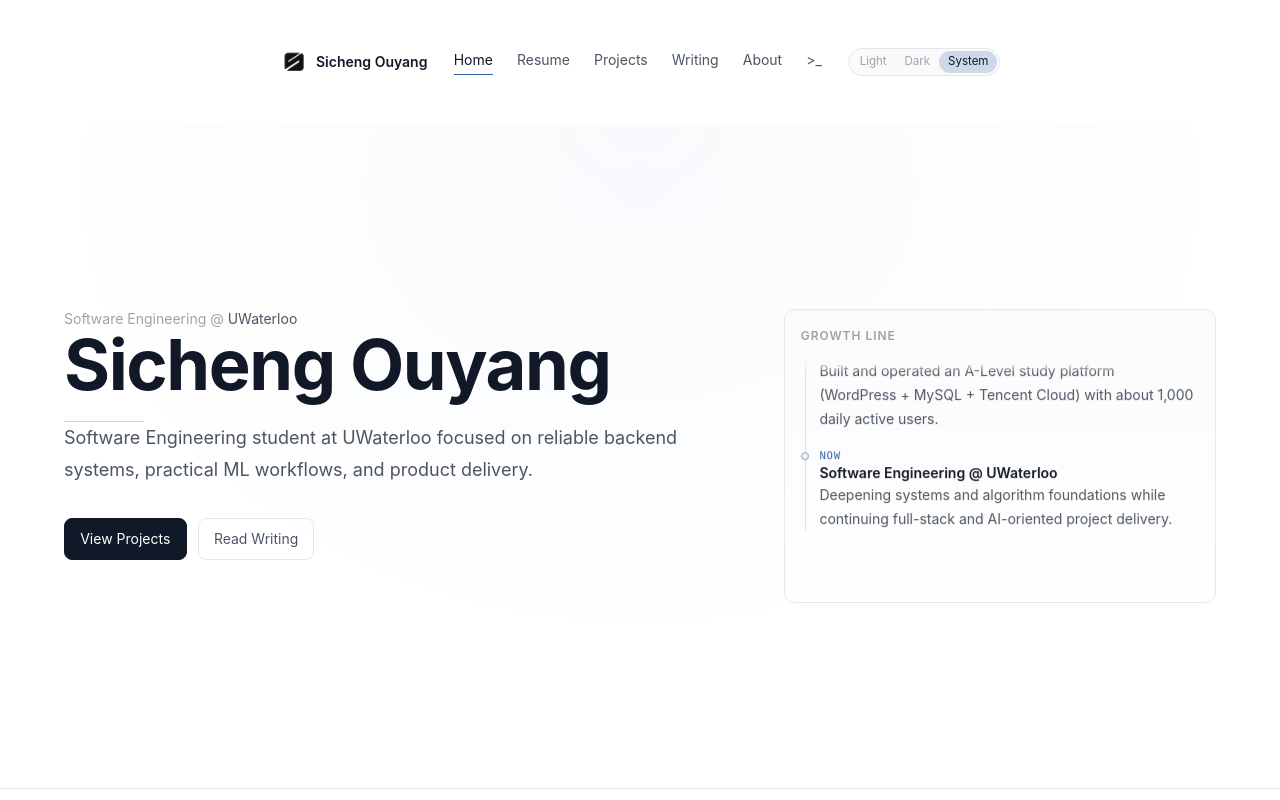
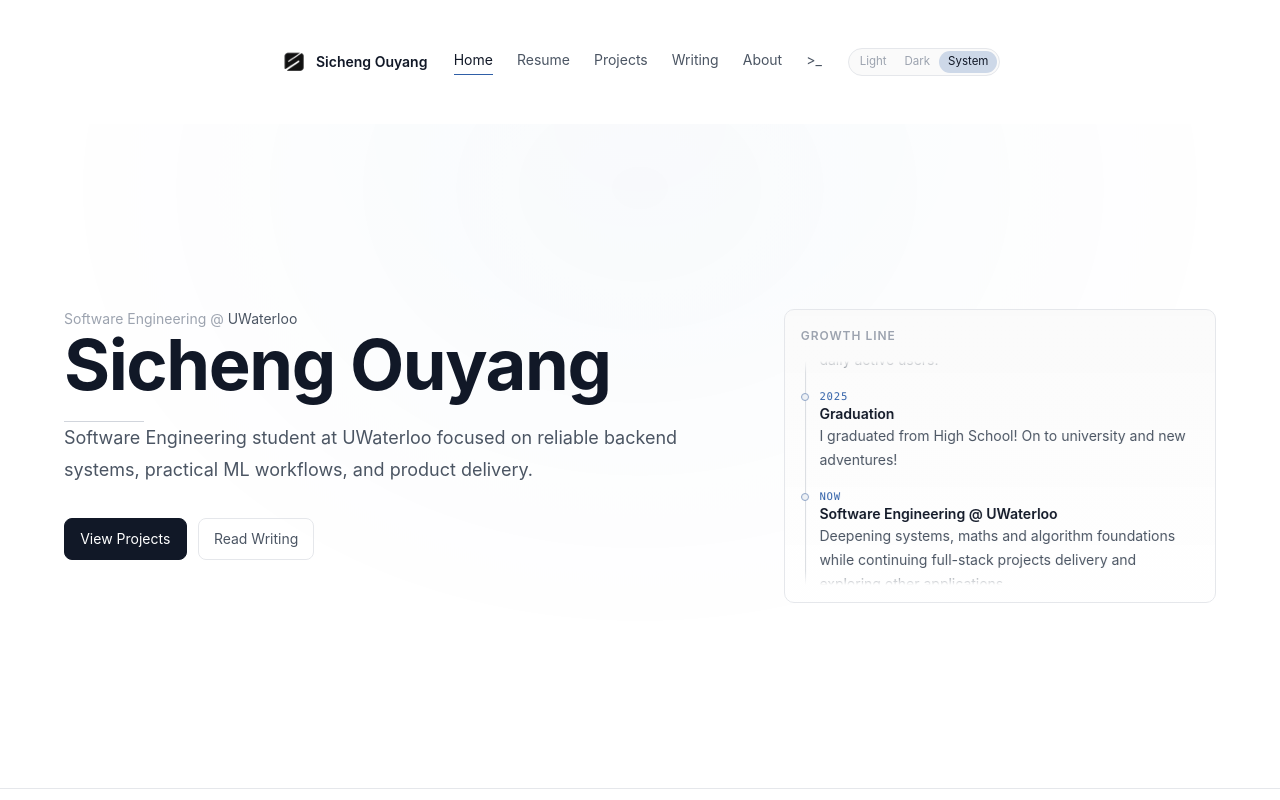
Before and after one commit to carols12352/sicheng, a Next.js app in the folder personal-site/: page / in a window 1280 px wide. Shown: the top 800 px of the page. Built offline with nearby package versions, Linux system fonts and the light colour scheme; no server answers.

Commit message:
Fixed card, added SEO, improved terminal game

```diff
--- a/personal-site/app/about/page.tsx
+++ b/personal-site/app/about/page.tsx
@@ -11,6 +11,7 @@ export const metadata: Metadata = {
     type: "website",
     url: `${SITE_URL}/about`,
     title: `About | ${SITE_NAME}`,
+    siteName: SITE_NAME,
     description: "About Sicheng Ouyang: background, engineering approach, experience highlights, and technical skill set.",
     images: [SITE_OG_IMAGE],
   },
--- a/personal-site/app/globals.css
+++ b/personal-site/app/globals.css
@@ -9,6 +9,9 @@
   --text-strong: #111827;
   --text-muted: #9ca3af;
   --accent: #2f5fa7;
+  --hover-card-shadow:
+    -10px 0 24px -14px color-mix(in srgb, var(--accent) 62%, transparent),
+    0 12px 28px -16px color-mix(in srgb, var(--accent) 58%, transparent);
 
   --motion-micro: 180ms;
   --motion-ease: cubic-bezier(0.16, 1, 0.3, 1);
@@ -23,6 +26,9 @@
   --text-strong: #f3f4f6;
   --text-muted: #9aa3af;
   --accent: #7aa2e3;
+  --hover-card-shadow:
+    -10px 0 26px -14px color-mix(in srgb, var(--accent) 74%, transparent),
+    0 12px 30px -16px color-mix(in srgb, var(--accent) 70%, transparent);
 }
 
 @media (prefers-color-scheme: dark) {
@@ -36,6 +42,9 @@
     --text-strong: #f3f4f6;
     --text-muted: #9aa3af;
     --accent: #7aa2e3;
+    --hover-card-shadow:
+      -10px 0 26px -14px color-mix(in srgb, var(--accent) 74%, transparent),
+      0 12px 30px -16px color-mix(in srgb, var(--accent) 70%, transparent);
   }
 }
 
@@ -422,11 +431,6 @@ p {
   display: flex;
   flex-direction: column;
   will-change: transform;
-  animation: growthLineMarquee 12s linear infinite;
-}
-
-.growth-line-scroll:hover .growth-line-track {
-  animation-play-state: paused;
 }
 
 .growth-line::before {
@@ -837,15 +841,6 @@ p {
   }
 }
 
-@keyframes growthLineMarquee {
-  from {
-    transform: translate3d(0, 0, 0);
-  }
-  to {
-    transform: translate3d(0, -50%, 0);
-  }
-}
-
 @keyframes terminalCaretBlink {
   0%,
   49% {
--- a/personal-site/app/page.tsx
+++ b/personal-site/app/page.tsx
@@ -4,6 +4,7 @@ import { AutoGrowthLine } from "@/components/home/auto-growth-line";
 import { HoverCard } from "@/components/motion/hover-card";
 import { RevealItem, RevealSection, RevealStagger } from "@/components/motion/reveal";
 import { SITE_DESCRIPTION, SITE_NAME, SITE_OG_IMAGE, SITE_URL } from "@/lib/seo";
+import { details } from "framer-motion/client";
 
 export const metadata: Metadata = {
   title: "Home",
@@ -15,6 +16,7 @@ export const metadata: Metadata = {
     type: "website",
     url: SITE_URL,
     title: SITE_NAME,
+    siteName: SITE_NAME,
     description: SITE_DESCRIPTION,
     images: [SITE_OG_IMAGE],
   },
@@ -30,7 +32,7 @@ const focusItems = [
   {
     title: "Backend Systems",
     description:
-      "I build using Typescript and Python, focusing on accurate error handing, clear data ownership and clear API routes",
+      "I build mostly using Typescript and Python(actively discovering new languages), focusing on accurate error handing, clear data ownership and clear API routes",
   },
   {
     title: "Applied ML",
@@ -59,7 +61,7 @@ const selectedWork = [
   {
     title: "Todo List Web & Desktop App",
     description:
-      "React + Flask + MySQL task system with cross-platform tray app packaging for macOS and Windows.",
+      "React + Flask + MySQL task system with cross-platform tray app packaging for macOS and Windows, with a finetuned BERT model for natural language processing.",
     href: "/projects#todo-list-web-desktop-app",
   },
   {
@@ -87,9 +89,14 @@ const growthTimeline = [
     detail: "Built and operated an A-Level study platform (WordPress + MySQL + Tencent Cloud) with about 1,000 daily active users.",
   },
   {
+    phase: "2025",
+    period: "Graduation",
+    detail: "I graduated from High School! On to university and new adventures!",
+  },
+  {
     phase: "Now",
     period: "Software Engineering @ UWaterloo",
-    detail: "Deepening systems and algorithm foundations while continuing full-stack and AI-oriented project delivery.",
+    detail: "Deepening systems, maths and algorithm foundations while continuing full-stack projects delivery and exploring other applications",
   },
 ];
 
--- a/personal-site/app/projects/page.tsx
+++ b/personal-site/app/projects/page.tsx
@@ -12,6 +12,7 @@ export const metadata: Metadata = {
     type: "website",
     url: `${SITE_URL}/projects`,
     title: `Projects | ${SITE_NAME}`,
+    siteName: SITE_NAME,
     description: "Selected software projects by Sicheng Ouyang, including backend architecture, full-stack applications, and practical ML tooling.",
     images: [SITE_OG_IMAGE],
   },
--- a/personal-site/app/resume/page.tsx
+++ b/personal-site/app/resume/page.tsx
@@ -11,6 +11,7 @@ export const metadata: Metadata = {
     type: "profile",
     url: `${SITE_URL}/resume`,
     title: `Resume | ${SITE_NAME}`,
+    siteName: SITE_NAME,
     description: "Resume of Sicheng Ouyang, Software Engineering student at the University of Waterloo.",
     images: [SITE_OG_IMAGE],
   },
--- a/personal-site/app/terminal/page.tsx
+++ b/personal-site/app/terminal/page.tsx
@@ -13,7 +13,7 @@ type TerminalLine = {
 };
 type CrashVariant = "kernel" | "humor" | "minimal";
 
-const ROOT_ITEMS = ["projects/", "resume.pdf", "about.txt", "contact.txt", "notes.md"];
+const ROOT_ITEMS = ["projects/", "resume.pdf", "about.txt", "contact.txt", "notes.md", "ops-key.txt"];
 const PROJECT_ITEMS = [
   "chat-websocket-demo",
   "todo-list-web-desktop-app",
@@ -39,10 +39,26 @@ const HELP_LINES = [
 const FILES: Record<string, string> = {
   "about.txt": "Sicheng Ouyang | Software Engineering @ UWaterloo | Backend systems + practical ML.",
   "contact.txt": "email: sicheng.ouyang@uwaterloo.ca | github: github.com/carols12352",
-  "notes.md": "Build small, ship fast, keep interfaces clear.",
+  "notes.md": "Build small, ship fast, keep interfaces clear. Ops note: if sudo asks questions, check ops-key.txt.",
+  "ops-key.txt": "sudo password: thankyouforplaying",
   "projects/readme.txt": "Use `ls` then `open <project-name>` to jump to project details.",
 };
 const CRASH_VARIANTS: CrashVariant[] = ["kernel", "humor", "minimal"];
+const SUDO_PASSWORD = "thankyouforplaying";
+const RECOVERY_LINES: Record<CrashVariant, [string, string]> = {
+  kernel: [
+    "Rollback complete. Kernel stabilized and init restored.",
+    "Diagnostic note: / is still protected. Maybe try `help` instead of chaos.",
+  ],
+  humor: [
+    "Rollback complete. The System Cat has stepped away from the keyboard.",
+    "Treat debt forgiven. You may continue in guest mode.",
+  ],
+  minimal: [
+    "Rollback complete. Reality.exe restored from clean snapshot.",
+    "Matrix rain stopped. Filesystem integrity: green.",
+  ],
+};
 
 const BOOT_LINES = [
   "booting SichengOS ...",
@@ -59,6 +75,11 @@ export default function TerminalPage() {
     { id: 1, text: "SichengOS 1.0.0 - terminal mode" },
     { id: 2, text: "Type `help` to list commands." },
   ]);
+  const [commandHistory, setCommandHistory] = useState<string[]>(["sudo rm -rf /"]);
+  const [historyCursor, setHistoryCursor] = useState<number | null>(null);
+  const [historyDraft, setHistoryDraft] = useState("");
+  const [awaitingSudoPassword, setAwaitingSudoPassword] = useState(false);
+  const [sudoAttempts, setSudoAttempts] = useState(0);
   const [crashVariant, setCrashVariant] = useState<CrashVariant | null>(null);
   const [catSeed, setCatSeed] = useState("init");
   const [rainGlyphs, setRainGlyphs] = useState<Array<{ id: number; left: number; char: string; duration: number; delay: number }>>([]);
@@ -66,17 +87,26 @@ export default function TerminalPage() {
   const scrollRef = useRef<HTMLDivElement>(null);
   const nextIdRef = useRef(3);
 
-  const prompt = useMemo(() => `guest@sicheng.dev:${cwd}$`, [cwd]);
+  const prompt = useMemo(
+    () => (awaitingSudoPassword ? "[sudo] password for guest:" : `guest@sicheng.dev:${cwd}$`),
+    [awaitingSudoPassword, cwd],
+  );
 
-  const recoverCrash = useCallback(() => {
+  const recoverCrash = useCallback((variant: CrashVariant | null = crashVariant) => {
     setCrashVariant(null);
+    setAwaitingSudoPassword(false);
+    setSudoAttempts(0);
     setCwd("/");
+    const recovery = variant ? RECOVERY_LINES[variant] : [
+      "Rollback complete. Filesystem restored.",
+      "Type `help` to continue.",
+    ];
     setLines([
-      { id: 1, text: "Rollback complete. Filesystem restored." },
-      { id: 2, text: "System Cat accepted your apology. Type `help`." },
+      { id: 1, text: recovery[0] },
+      { id: 2, text: recovery[1] },
     ]);
     nextIdRef.current = 3;
-  }, []);
+  }, [crashVariant]);
 
   useEffect(() => {
     const timer = window.setTimeout(() => setBooting(false), 1800);
@@ -96,7 +126,8 @@ export default function TerminalPage() {
       return;
     }
 
-    const onKeyDown = () => recoverCrash();
+    const variant = crashVariant;
+    const onKeyDown = () => recoverCrash(variant);
     window.addEventListener("keydown", onKeyDown);
     return () => window.removeEventListener("keydown", onKeyDown);
   }, [crashVariant, recoverCrash]);
@@ -113,8 +144,6 @@ export default function TerminalPage() {
   };
 
   const triggerCrashSequence = () => {
-    pushLine("[sudo] password for guest: ********", "warn");
-    pushLine("Deleting / ...", "error");
     const variant = CRASH_VARIANTS[Math.floor(Math.random() * CRASH_VARIANTS.length)];
     setCrashVariant(variant);
     setCatSeed(Math.random().toString(36).slice(2, 10));
@@ -131,6 +160,45 @@ export default function TerminalPage() {
     }
   };
 
+  const onInputKeyDown = (event: React.KeyboardEvent<HTMLInputElement>) => {
+    if (awaitingSudoPassword || commandHistory.length === 0) {
+      return;
+    }
+
+    if (event.key === "ArrowUp") {
+      event.preventDefault();
+      if (historyCursor === null) {
+        setHistoryDraft(input);
+        const nextCursor = commandHistory.length - 1;
+        setHistoryCursor(nextCursor);
+        setInput(commandHistory[nextCursor]);
+        return;
+      }
+
+      const nextCursor = Math.max(0, historyCursor - 1);
+      setHistoryCursor(nextCursor);
+      setInput(commandHistory[nextCursor]);
+      return;
+    }
+
+    if (event.key === "ArrowDown") {
+      if (historyCursor === null) {
+        return;
+      }
+
+      event.preventDefault();
+      if (historyCursor >= commandHistory.length - 1) {
+        setHistoryCursor(null);
+        setInput(historyDraft);
+        return;
+      }
+
+      const nextCursor = historyCursor + 1;
+      setHistoryCursor(nextCursor);
+      setInput(commandHistory[nextCursor]);
+    }
+  };
+
   const onSubmit = (event: React.FormEvent<HTMLFormElement>) => {
     event.preventDefault();
     const command = input.trim();
@@ -138,8 +206,35 @@ export default function TerminalPage() {
       return;
     }
 
+    if (awaitingSudoPassword) {
+      setInput("");
+
+      if (command === SUDO_PASSWORD) {
+        setAwaitingSudoPassword(false);
+        setSudoAttempts(0);
+        pushLine("Authentication successful.", "warn");
+        pushLine("Deleting / ...", "error");
+        triggerCrashSequence();
+      } else {
+        const nextAttempts = sudoAttempts + 1;
+        if (nextAttempts >= 3) {
+          setAwaitingSudoPassword(false);
+          setSudoAttempts(0);
+          pushLine("sudo: 3 incorrect password attempts", "error");
+          pushLine("Hint by Sicheng: How did I forget again... maybe I should put the password in a txt file.", "warn");
+        } else {
+          setSudoAttempts(nextAttempts);
+          pushLine("Sorry, try again.", "error");
+        }
+      }
+      return;
+    }
+
     pushLine(`${prompt} ${command}`);
     setInput("");
+    setHistoryCursor(null);
+    setHistoryDraft("");
+    setCommandHistory((prev) => [...prev, command]);
 
     if (command === "help") {
       HELP_LINES.forEach((item) => pushLine(item));
@@ -177,6 +272,7 @@ export default function TerminalPage() {
         pushLine("|-- resume.pdf");
         pushLine("|-- about.txt");
         pushLine("|-- contact.txt");
+        pushLine("|-- ops-key.txt");
         pushLine("`-- notes.md");
       }
       return;
@@ -198,7 +294,7 @@ export default function TerminalPage() {
       return;
     }
 
-    if (command === "cat about.txt" || command === "cat contact.txt" || command === "cat notes.md") {
+    if (command === "cat about.txt" || command === "cat contact.txt" || command === "cat notes.md" || command === "cat ops-key.txt") {
       if (cwd !== "/") {
         pushLine(`cat: ${command.replace("cat ", "")}: No such file in ${cwd}`, "warn");
         return;
@@ -258,8 +354,24 @@ export default function TerminalPage() {
       return;
     }
 
-    if (command === "rm -rf /" || command === "sudo rm -rf /") {
-      triggerCrashSequence();
+    if (command === "rm -rf /") {
+      pushLine("rm: cannot remove '/': Permission denied. Try sudo.", "warn");
+      return;
+    }
+
+    if (command === "sudo rm -rf /") {
+      setSudoAttempts(0);
+      setAwaitingSudoPassword(true);
+      return;
+    }
+
+    if (command === "sudo") {
+      pushLine("sudo: a command is required. Try `sudo rm -rf /`.", "warn");
+      return;
+    }
+
+    if (command.startsWith("sudo ")) {
+      pushLine("sudo: target not recognized. If you insist, try `sudo rm -rf /`.", "warn");
       return;
     }
 
@@ -302,7 +414,13 @@ export default function TerminalPage() {
               <input
                 id="terminal-input"
                 value={input}
-                onChange={(event) => setInput(event.target.value)}
+                onChange={(event) => {
+                  setInput(event.target.value);
+                  if (!awaitingSudoPassword && historyCursor === null) {
+                    setHistoryDraft(event.target.value);
+                  }
+                }}
+                onKeyDown={onInputKeyDown}
                 className="w-full bg-transparent text-green-200 caret-green-300 outline-none"
                 autoFocus
                 autoComplete="off"
@@ -356,14 +474,14 @@ export default function TerminalPage() {
 
         {crashVariant === "kernel" ? (
           <motion.div
-            className="fixed inset-0 z-50 bg-black px-4 py-8 font-mono text-sm text-gray-100"
+                className="fixed inset-0 z-50 bg-black px-4 py-8 font-mono text-sm text-gray-100"
             initial={{ opacity: 0 }}
             animate={{ opacity: [0, 1, 0.95, 1] }}
             exit={{ opacity: 0 }}
             transition={{ duration: 0.45 }}
             onClick={(event) => {
-              if (event.target === event.currentTarget) {
-                recoverCrash();
+                if (event.target === event.currentTarget) {
+                recoverCrash("kernel");
               }
             }}
           >
@@ -384,7 +502,7 @@ export default function TerminalPage() {
             exit={{ opacity: 0 }}
             onClick={(event) => {
               if (event.target === event.currentTarget) {
-                recoverCrash();
+                recoverCrash("humor");
               }
             }}
           >
@@ -437,7 +555,7 @@ export default function TerminalPage() {
             exit={{ opacity: 0 }}
             onClick={(event) => {
               if (event.target === event.currentTarget) {
-                recoverCrash();
+                recoverCrash("minimal");
               }
             }}
           >
--- a/personal-site/app/writing/page.tsx
+++ b/personal-site/app/writing/page.tsx
@@ -13,6 +13,7 @@ export const metadata: Metadata = {
     type: "website",
     url: `${SITE_URL}/writing`,
     title: `Writing | ${SITE_NAME}`,
+    siteName: SITE_NAME,
     description: "Technical notes by Sicheng Ouyang on backend systems, practical ML, developer tooling, and project delivery.",
     images: [SITE_OG_IMAGE],
   },
--- a/personal-site/components/home/auto-growth-line.tsx
+++ b/personal-site/components/home/auto-growth-line.tsx
@@ -1,4 +1,6 @@
 "use client";
+
+import { useEffect, useRef } from "react";
 
 type GrowthItem = {
   phase: string;
@@ -14,6 +16,62 @@ export function AutoGrowthLine({ items }: AutoGrowthLineProps) {
   if (items.length === 0) {
     return null;
   }
+
+  const trackRef = useRef<HTMLDivElement>(null);
+  const pausedRef = useRef(false);
+  const offsetRef = useRef(0);
+  const rafIdRef = useRef<number | null>(null);
+  const lastTsRef = useRef<number | null>(null);
+  const DURATION_SECONDS = 12;
+
+  const handlePointerEnter = () => {
+    pausedRef.current = true;
+  };
+
+  const handlePointerLeave = () => {
+    pausedRef.current = false;
+    lastTsRef.current = null;
+  };
+
+  useEffect(() => {
+    const track = trackRef.current;
+    if (!track) {
+      return;
+    }
+
+    const step = (timestamp: number) => {
+      const node = trackRef.current;
+      if (!node) {
+        return;
+      }
+
+      const distance = node.scrollHeight / 2;
+      if (!distance) {
+        rafIdRef.current = window.requestAnimationFrame(step);
+        return;
+      }
+
+      const lastTs = lastTsRef.current ?? timestamp;
+      const deltaSeconds = (timestamp - lastTs) / 1000;
+      lastTsRef.current = timestamp;
+
+      if (!pausedRef.current) {
+        const speed = distance / DURATION_SECONDS;
+        offsetRef.current = (offsetRef.current + speed * deltaSeconds) % distance;
+        node.style.transform = `translate3d(0, ${-offsetRef.current}px, 0)`;
+      }
+
+      rafIdRef.current = window.requestAnimationFrame(step);
+    };
+
+    rafIdRef.current = window.requestAnimationFrame(step);
+
+    return () => {
+      if (rafIdRef.current !== null) {
+        window.cancelAnimationFrame(rafIdRef.current);
+      }
+    };
+  }, []);
 
   const renderList = (duplicate = false) => (
     <ol className="growth-line" aria-hidden={duplicate}>
@@ -31,8 +89,11 @@ export function AutoGrowthLine({ items }: AutoGrowthLineProps) {
   );
 
   return (
-    <div className="growth-line-scroll mt-4">
-      <div className="growth-line-track">
+    <div className="growth-line-scroll mt-4" onPointerEnter={handlePointerEnter} onPointerLeave={handlePointerLeave}>
+      <div
+        ref={trackRef}
+        className="growth-line-track"
+      >
         {renderList(false)}
         {renderList(true)}
       </div>
--- a/personal-site/components/motion/hover-card.tsx
+++ b/personal-site/components/motion/hover-card.tsx
@@ -21,7 +21,7 @@ export function HoverCard({ children, className }: HoverCardProps) {
       whileHover={{
         y: -6,
         scale: 1.01,
-        boxShadow: "0 14px 32px -20px rgba(15, 23, 42, 0.45)",
+        boxShadow: "var(--hover-card-shadow)",
       }}
       whileTap={{ scale: 0.995 }}
       transition={{
```
